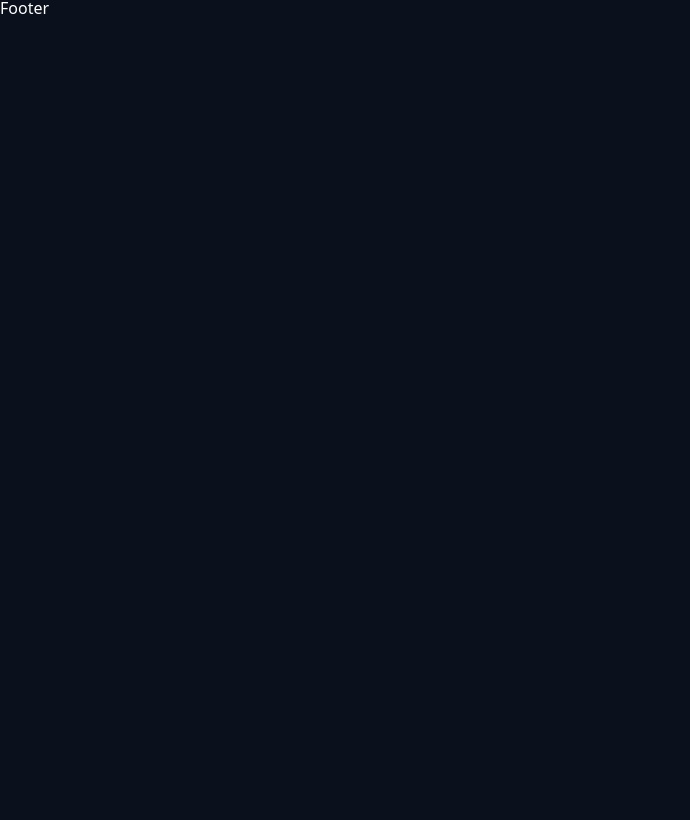
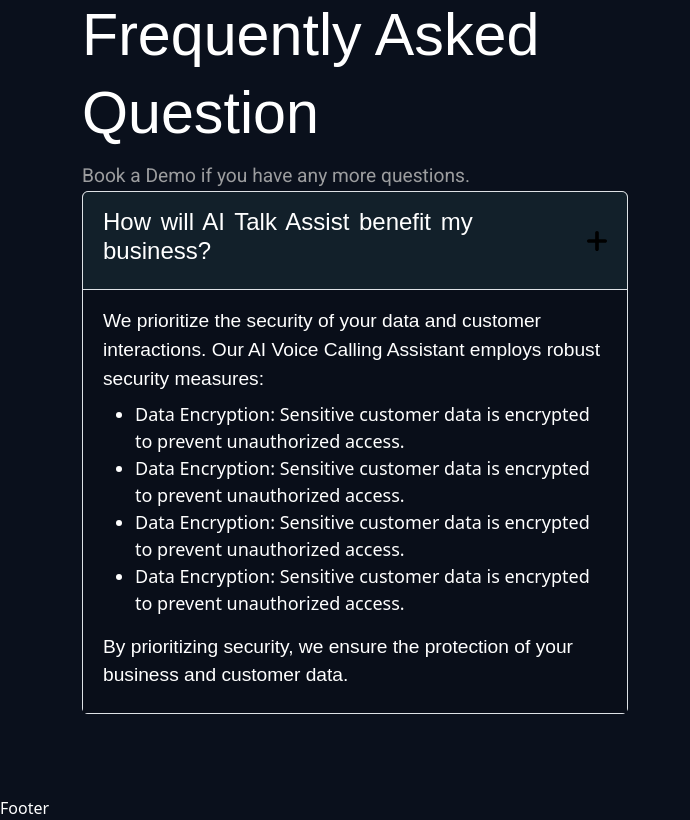
Before and after one commit to muhzee733/4ir, a Next.js app: page /landing/leadgeneration in a window 1280 px wide. Shown: the part 2352-3172 px from the top of the page, without its empty margins (0-690 px from the left). Before the commit the page ends 2372 px from the top, so only its background shows below. Built offline with nearby package versions, Linux system fonts and the light colour scheme.

Commit message:
aivoicecalling banner

```diff
--- a/src/app/Global.css
+++ b/src/app/Global.css
@@ -19,7 +19,8 @@
     --font-play: "Play", sans-serif;
     --font-roboto: "Roboto", sans-serif;
     --font-instrument: "Instrument ", sans-serif;
-
+    --accordian-color: #12202A;
+--accordian-body-color:#090E19;
 
 }
 
@@ -55,6 +56,7 @@
     font-size: 3.7rem !important;
     font-weight: 400 !important;
     line-height: 4.9rem !important;
+    color: var(--whitecolor) !important;
 }
 
 h3 {
--- /dev/null
+++ b/src/components/Accordian/Accordian.jsx
@@ -0,0 +1,157 @@
+import React from "react";
+import H5 from "../Typography/H5";
+import Para from "../Typography/Para";
+import H6 from "../Typography/H6";
+import H3 from "../Typography/H3";
+const Accordian = () => {
+  return (
+    <>
+      <div class="accordion" id="accordionExample">
+        <div class="accordion-item">
+          <h2 class="accordion-header" id="headingOne">
+            <button
+              class="accordion-button text-white"
+              type="button"
+              data-bs-toggle="collapse"
+              data-bs-target="#collapseOne"
+              aria-expanded="true"
+              aria-controls="collapseOne"
+            >
+                <H3 title="How will AI Talk Assist benefit my business?" />
+
+            </button>
+          </h2>
+          <div
+            id="collapseOne"
+            class="accordion-collapse collapse show"
+            aria-labelledby="headingOne"
+            data-bs-parent="#accordionExample"
+          >
+            <div class="accordion-body">
+              <H5
+                title="We prioritize the security of your data and customer
+                          interactions. Our AI Voice Calling Assistant employs
+                          robust security measures:"
+              />
+              <ul style={{ color: "white" }}>
+                <li>
+                Data Encryption: Sensitive customer data is
+                              encrypted to prevent unauthorized access.
+                </li>
+                <li>
+                  Data Encryption: Sensitive customer data is encrypted to
+                  prevent unauthorized access.
+                </li>
+                <li>
+                  Data Encryption: Sensitive customer data is encrypted to
+                  prevent unauthorized access.
+                </li>
+                <li>
+                  Data Encryption: Sensitive customer data is encrypted to
+                  prevent unauthorized access.
+                </li>
+              </ul>
+              <H6 title="By prioritizing security, we ensure the protection of your
+              business and customer data." />
+            </div>
+          </div>
+        </div>
+        {/* <div class="accordion-item">
+          <h2 class="accordion-header" id="headingTwo">
+            <button
+              class="accordion-button collapsed"
+              type="button"
+              data-bs-toggle="collapse"
+              data-bs-target="#collapseTwo"
+              aria-expanded="false"
+              aria-controls="collapseTwo"
+            >
+              Accordion Item #2
+            </button>
+          </h2>
+          <div
+            id="collapseTwo"
+            class="accordion-collapse collapse"
+            aria-labelledby="headingTwo"
+            data-bs-parent="#accordionExample"
+          >
+            <div class="accordion-body">
+              <strong>This is the second item's accordion body.</strong> It is
+              hidden by default, until the collapse plugin adds the appropriate
+              classes that we use to style each element. These classes control
+              the overall appearance, as well as the showing and hiding via CSS
+              transitions. You can modify any of this with custom CSS or
+              overriding our default variables. It's also worth noting that just
+              about any HTML can go within the <code>.accordion-body</code>,
+              though the transition does limit overflow.
+            </div>
+          </div>
+        </div>
+        <div class="accordion-item">
+          <h2 class="accordion-header" id="headingThree">
+            <button
+              class="accordion-button collapsed"
+              type="button"
+              data-bs-toggle="collapse"
+              data-bs-target="#collapseThree"
+              aria-expanded="false"
+              aria-controls="collapseThree"
+            >
+              Accordion Item #3
+            </button>
+          </h2>
+          <div
+            id="collapseThree"
+            class="accordion-collapse collapse"
+            aria-labelledby="headingThree"
+            data-bs-parent="#accordionExample"
+          >
+            <div class="accordion-body">
+              <strong>This is the third item's accordion body.</strong> It is
+              hidden by default, until the collapse plugin adds the appropriate
+              classes that we use to style each element. These classes control
+              the overall appearance, as well as the showing and hiding via CSS
+              transitions. You can modify any of this with custom CSS or
+              overriding our default variables. It's also worth noting that just
+              about any HTML can go within the <code>.accordion-body</code>,
+              though the transition does limit overflow.
+            </div>
+          </div>
+        </div>
+        <div class="accordion-item">
+          <h2 class="accordion-header" id="headingFour">
+            <button
+              class="accordion-button collapsed"
+              type="button"
+              data-bs-toggle="collapse"
+              data-bs-target="#collapseFour"
+              aria-expanded="false"
+              aria-controls="collapseFour"
+            >
+              Accordion Item #3
+            </button>
+          </h2>
+          <div
+            id="collapseFour"
+            class="accordion-collapse collapse"
+            aria-labelledby="headingFour"
+            data-bs-parent="#accordionExample"
+          >
+            <div class="accordion-body">
+              <strong>This is the third item's accordion body.</strong> It is
+              hidden by default, until the collapse plugin adds the appropriate
+              classes that we use to style each element. These classes control
+              the overall appearance, as well as the showing and hiding via CSS
+              transitions. You can modify any of this with custom CSS or
+              overriding our default variables. It's also worth noting that just
+              about any HTML can go within the <code>.accordion-body</code>,
+              though the transition does limit overflow.
+            </div>
+          </div>
+        </div> */}
+      </div>
+    </>
+  );
+};
+
+export default Accordian;
--- a/src/pages/_app.jsx
+++ b/src/pages/_app.jsx
@@ -1,7 +1,10 @@
 import '../app/Global.css';
 import 'bootstrap/dist/css/bootstrap.min.css';
-
+import { useEffect } from 'react';
 export default function MyApp({ Component, pageProps }) {
+  useEffect(()=>{
+    require("bootstrap/dist/js/bootstrap.bundle.min.js")
+  },[])
   return <Component {...pageProps} />;
 
 }
--- a/src/pages/_document.jsx
+++ b/src/pages/_document.jsx
@@ -1,5 +1,4 @@
 import { Html, Head, Main, NextScript } from 'next/document'
-
 export default function Document() {
   return (
     <Html lang="en">
@@ -11,6 +10,11 @@
       <body>
         <Main />
         <NextScript />
+        <script
+          src="https://cdn.jsdelivr.net/npm/bootstrap@5.3.3/dist/js/bootstrap.bundle.min.js"
+          integrity="sha384-qS1XMKS2Fz5zz44D76T4v3E/mI8eF+q8I5CfWZcOyzbK8TLaQv8fQub56upN+TAz"
+          crossOrigin="anonymous"
+        ></script>
       </body>
     </Html>
   )
--- a/src/pages/landing/leadgeneration/index.jsx
+++ b/src/pages/landing/leadgeneration/index.jsx
@@ -8,6 +8,8 @@
 import H3 from "@/components/Typography/H3";
 import H5 from "@/components/Typography/H5";
 import H6 from "@/components/Typography/H6";
+import H2 from "@/components/Typography/H2";
+import Accordian from "@/components/Accordian/Accordian";
 // import api from "../../../../public/video/api.mp4"
 
 const Index = () => {
@@ -22,9 +24,7 @@
     },
     {
       id: 3,
-      title:
-        "Frustrated with outdated sales processes or limited AI tool"
-
+      title: "Frustrated with outdated sales processes or limited AI tool",
     },
     {
       id: 4,
@@ -32,14 +32,21 @@
     },
     {
       id: 5,
-      title:
-        "Difficulty maintaining quality conversations across time zones."
+      title: "Difficulty maintaining quality conversations across time zones.",
     },
     {
       id: 6,
       title: "Struggling to scale without skyrocketing costs.",
     },
   ];
+  // const Accordian=[
+  //   {
+  //     id: 1,
+  //     accordianid: "headingOne",
+
+
+  //   }
+  // ]
   return (
     <Layout>
       {/* shahbaz */}
@@ -50,7 +57,10 @@
               <div className="col-lg-6 col-md-6 col-sm-12 colum1">
                 <div className="figure1 d-flex customScreen">
                   <figure>
-                    <img src="/images/4IR-logo-main.png" className="bannerImg1" />
+                    <img
+                      src="/images/4IR-logo-main.png"
+                      className="bannerImg1"
+                    />
                   </figure>
                 </div>
                 <H1
@@ -83,7 +93,7 @@
                 <div className="figure2 mt-5">
                   <figure>
                     <img
-                      className='bannerImg2'
+                      className="bannerImg2"
                       src="/images/man-in-frame.png"
                       alt="lead generation image"
                     />
@@ -102,7 +112,8 @@
               <div className="section2heading d-flex justify-content-center">
                 <H5
                   title="Sales can be tough — especially when you're juggling a mountain of leads, customer expectations, and an ever-changing market. If you're feeling the pressure, you're not alone. Many businesses face challenges that slow down growth and drain resources."
-                  className="text-capitalize text-center" />
+                  className="text-capitalize text-center"
+                />
               </div>
             </div>
 
@@ -115,9 +126,7 @@
                 title="Are these common sales challenges holding your business back?"
                 className="section2h6"
               />
-              <button className="btn-1 ">
-                It’s Time To Make A Change
-              </button>
+              <button className="btn-1 ">It’s Time To Make A Change</button>
             </div>
           </div>
         </div>
@@ -128,8 +137,12 @@
           <div className="container">
             <div className="row">
               <div className="col-lg-12 col-md-12 col-sm-12">
-                <div className="section3-span1 text-white text-uppercase text-center">introducing</div>
-                <div className="section3-span1 primary text-uppercase text-center">AI Talk Assist</div>
+                <div className="section3-span1 text-white text-uppercase text-center">
+                  introducing
+                </div>
+                <div className="section3-span1 primary text-uppercase text-center">
+                  AI Talk Assist
+                </div>
                 <div className="section3-main">
                   <H5
                     title="The Revolutionary Voice AI Platform"
@@ -145,6 +158,24 @@
           </div>
         </div>
       </section>
+
+      {/* Azaan */}
+      <section className="asked-question">
+        <div className="asked-question-wrapper">
+          <div className="container">
+            <div className="row">
+              <div className="col-lg-6">
+                <div className="frequently-question-content">
+                  <H2 title="Frequently Asked Question" />
+                  <Para title="Book a Demo if you have any more questions." />
+               <Accordian />
+                </div>
+              </div>
+              <div className="col-lg-6"></div>
+            </div>
+          </div>
+        </div>
+      </section>
     </Layout>
   );
 };
--- a/src/pages/landing/leadgeneration/leadgeneration.css
+++ b/src/pages/landing/leadgeneration/leadgeneration.css
@@ -99,7 +99,44 @@
     height: 3px;
     background: white;
 }
+.accordion-button {
+    background-color:var(--accordian-color) !important ;
+    color: var(--white);
+}
+.accordion-body{
+    background-color: var(--accordian-body-color) !important;
+    color: var(--white) !important;
+}
+.accordion-body h5{
+    font-size: 1.2rem !important;
+    line-height: 29px !important;
+}
+.accordion-button:not(.collapsed){
+    color: var(--white);
+}
+.accordion-body ul li{
+    font-size: 18px;
+}
+.accordion-button:focus {
+    box-shadow: unset !important;
+}
+.asked-question-wrapper{
+    height: 100vh;
+}
+.accordion-body h6{
+    font-size: 1.2rem !important;
+    line-height: 28px !important;
+}
+.accordion-button h3{
+    font-size: 1.5rem !important;
+}
+.accordion-button:after{
+    background-image: url("../../../../public//images//plus-svgrepo-com.svg") !important;
 
+}
+.accordion-button:not(.collapsed):after{
+    background-image: url("../../../../public//images//plus-svgrepo-com.svg") !important;
+}
 /* .sec-three-wrapper {
     min-height: 100vh;
 } */
```
Also changed, not shown: src/pages/landing/aivoicecalling/aivoiceCalling.css (+38 -52 lines), src/pages/landing/aivoicecalling/index.jsx (+18 -7 lines), public/images/Untitled design.png (added), public/images/plus-svgrepo-com.svg (added).
